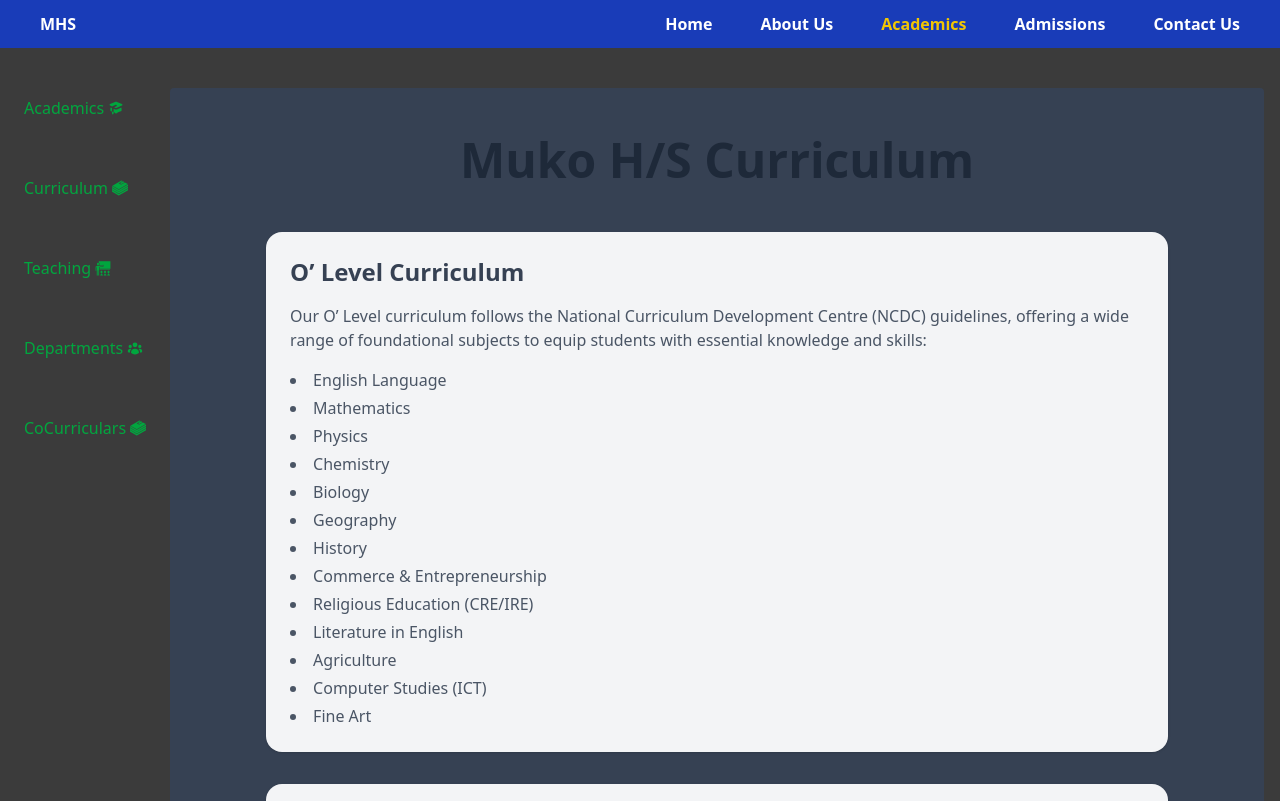
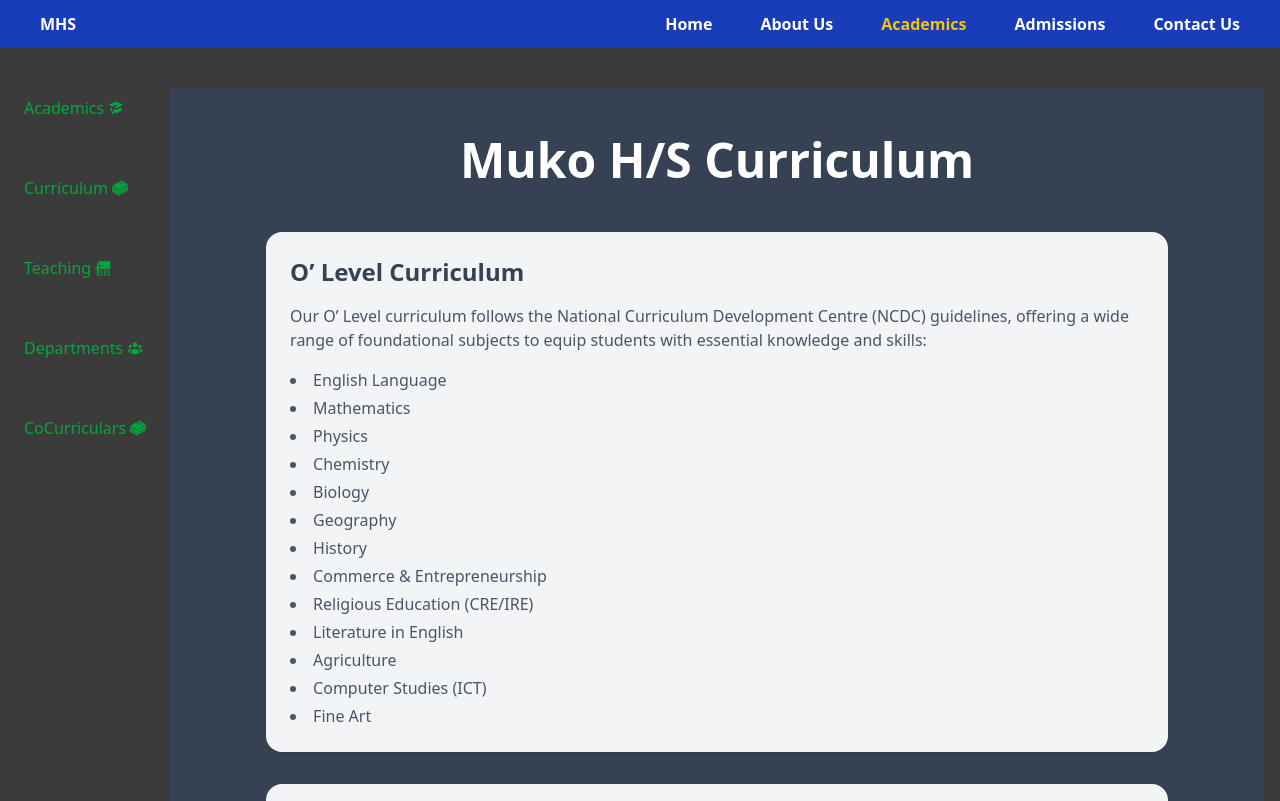
Before and after one commit to Elijah-ug/school, a React (Vite) app: page /academics/curriculum in a window 1280 px wide. Shown: the top 801 px of the page. Built offline with nearby package versions, Linux system fonts and the light colour scheme.

Commit message:
improved

```diff
--- a/src/components/others/Curriculum.jsx
+++ b/src/components/others/Curriculum.jsx
@@ -5,7 +5,7 @@
     <div className="bg-gray-700 rounded py-12 px-6 md:px-16 lg:px-24">
       <div className="max-w-7xl mx-auto">
         {/* Shared heading */}
-        <h2 className="text-4xl md:text-5xl font-bold text-center text-gray-800 mb-12">
+        <h2 className="text-4xl md:text-5xl font-bold text-center mb-12">
           Muko H/S Curriculum
         </h2>
 
```
